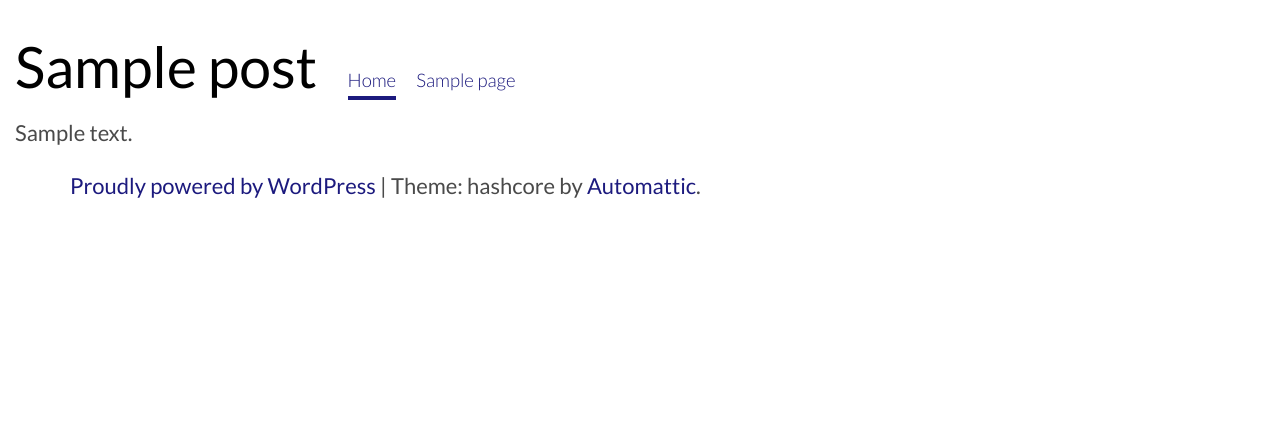
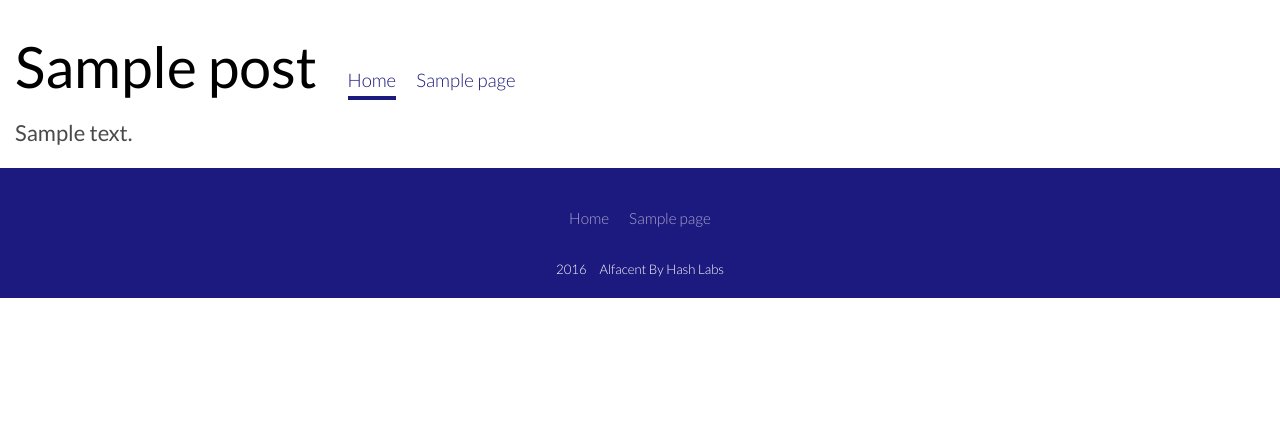
Before and after one commit to orlando/alfacent, a WordPress theme: template content/themes/hashcore/page.php in a window 1280 px wide. Shown: the top 430 px of the page. Run offline with PHP 8.4 and a stand-in for WordPress, Linux system fonts and the light colour scheme; the site name, menu and one post (Sample post) are stand-ins, and other content is empty; style sheets or scripts are compiled from the project's sources; some libraries are stand-ins or nearby versions; some web fonts are replaced.

Commit message:
Add footer section with out social, and style
add logo but is the same has header, add same menu has header,
and copyright, add style.

```diff
--- a/content/themes/hashcore/footer.php
+++ b/content/themes/hashcore/footer.php
@@ -13,13 +13,35 @@
 
 <footer class="site-footer" role="contentinfo">
 	<div class="container">
-		<div class="site-footer-info">
-			<a href="<?php echo esc_url( __( 'https://wordpress.org/', 'hashcore' ) ); ?>"><?php printf( esc_html__( 'Proudly powered by %s', 'hashcore' ), 'WordPress' ); ?></a>
-			<span class="sep"> | </span>
-			<?php printf( esc_html__( 'Theme: %1$s by %2$s.', 'hashcore' ), 'hashcore', '<a href="http://automattic.com/" rel="designer">Automattic</a>' ); ?>
-		</div><!-- .site-info -->
+		<div class="row">
+			<div class="col-xs-12">
+				<div class="site-footer-logo">
+					<!-- for now ask for the same header logo -->
+					<?php if ( hashcore_the_custom_logo() ) : ?>
+					<a href="<?php echo esc_url( home_url( '/' ) ); ?>" rel="home">
+						<?php hashcore_the_custom_logo(); ?>
+					</a>
+					<?php endif; // End logo image check. ?>
+				</div>
+			</div>
+		</div>
+
+		<div class="row">
+			<div class="col-xs-offset-2 col-xs-8 col-xs-8 hidden-xs">
+				<div class="site-footer-menu-wrapper">
+					<?php wp_nav_menu( array( 'theme_location' => 'primary', 'menu_class' => 'site-footer-menu' ) ); ?>
+				</div>
+			</div>
+		</div>
+
+		<div class="row">
+			<div class="col-xs-12 text-center">
+				<span class="site-footer-copy"><?php echo date('Y'); ?><i class="fa fa-copyright" aria-hidden="true"></i>  Alfacent By Hash Labs </span>
+			</div>
+		</div>
+
 	</div> <!-- .container footer-->
-</footer><!-- #colophon -->
+</footer>
 <?php wp_footer(); ?>
 
 
--- /dev/null
+++ b/content/themes/hashcore/sass/_components--footer.scss
@@ -0,0 +1,66 @@
+$size--site-footer-logo-height:                  7rem;
+$size--item-menu-font:                           70%;
+$size--site-footer-copy-font:                    60%;
+$color--item-menu-text:                          rgba(255, 255, 255, .6);
+$size--strip-margin-top:                         6px;
+$size--strip-height:                             4px;
+$size--strip-width-base:                         32px;
+$size--strip-width-step:                         6px;
+$size--strip-margin-left:                        $size--strip-width-step;
+$deep-koamaru:                                   #1C1A7E;
+$color--site-footer-background:                 $deep-koamaru;
+
+.site-footer,
+.site-footer-logo,
+.site-footer-menu-wrapper,
+.site-footer-copy {
+  padding-bottom: $grid-gutter-width-half;
+}
+
+.site-footer {
+  background-color: $color--site-footer-background;
+
+  padding-top: $grid-gutter-width-half;
+
+  &-logo {
+    text-align: center;
+
+    img {
+      height: $size--site-footer-logo-height;
+      width: auto;
+    }
+  }
+
+  &-menu {
+    list-style: none;
+    margin: 0;
+    padding: 0;
+    text-align: center;
+    color: inherit;
+
+    & .menu-item {
+      display: inline-block;
+      font-size: $size--item-menu-font;
+
+      & + .menu-item {
+        margin-left: 2rem;
+      }
+
+      & > a {
+        font-weight: lighter;
+        color: $color--item-menu-text;
+        @include simple-transition();
+
+        &:hover {
+          color: #ffffff;
+        }
+      }
+    }
+  }
+
+  &-copy {
+    font-weight: lighter;
+    font-size: $size--site-footer-copy-font;
+    color: #ffffff;
+  }
+}
--- a/content/themes/hashcore/sass/main.scss
+++ b/content/themes/hashcore/sass/main.scss
@@ -59,6 +59,7 @@
 --------------------------------------------------------------*/
 @import "components--header";
 @import "components--mobile-menu";
+@import "components--footer";
 
 /*--------------------------------------------------------------
 # Forms
```
